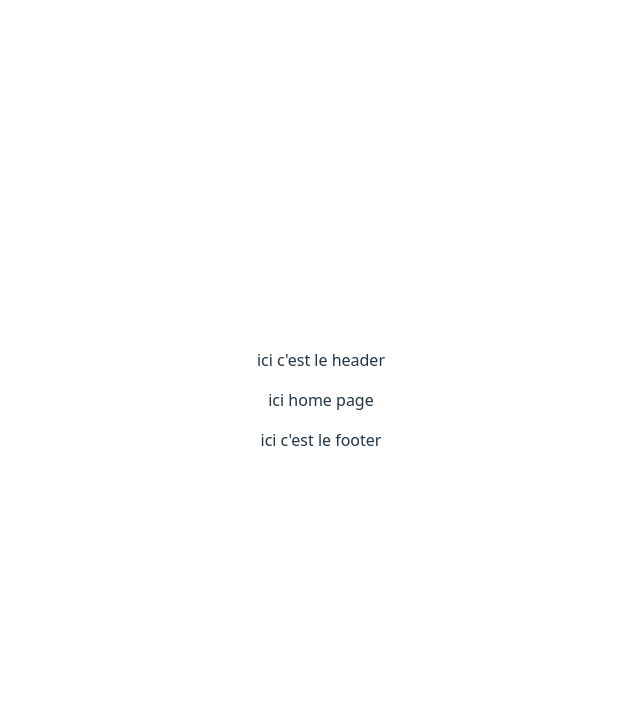
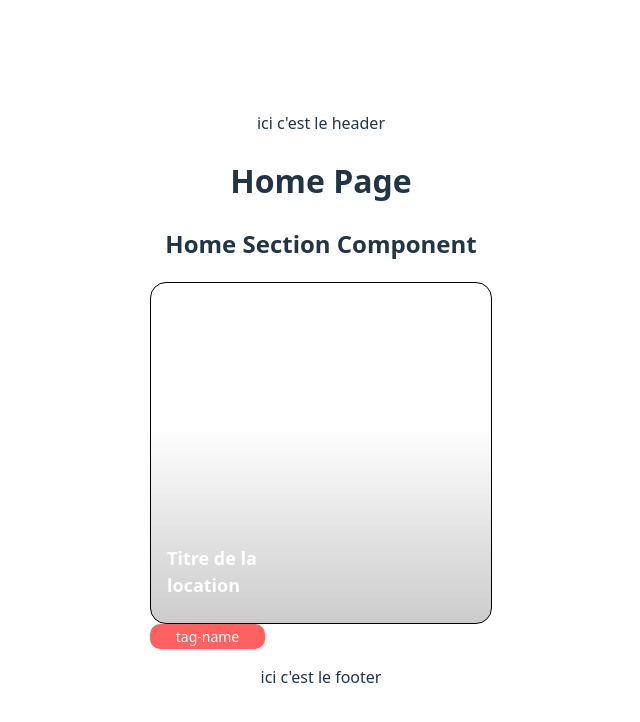
Before and after one commit to magdau5-dev/location-immobiliere-avec-React, a React (Vite) app: page / in a window 1280 px wide. Shown: the top 722 px of the page, without its empty margins (319-959 px from the left). Built offline with nearby package versions, Linux system fonts and the light colour scheme.

Commit message:
Add : components thumb + tag-name (base)

```diff
--- a/src/components/TagName.jsx
+++ b/src/components/TagName.jsx
@@ -1,10 +1,10 @@
 const TagName = () => {
     return (
         <>
-
-            <p>Salut du TagName</p>
-
+            <div className="tag">
+                <p>tag-name</p>
+            </div>
         </>
-    )
-}
+    );
+};
 export default TagName;
--- a/src/components/Thumb.jsx
+++ b/src/components/Thumb.jsx
@@ -0,0 +1,10 @@
+const Thumb = () => {
+    return (
+        <>
+            <div className="thumb-card">
+                <h4 className="thumb-tittle">Titre de la location</h4>
+            </div>
+        </>
+    );
+};
+export default Thumb;
--- a/src/index.sass
+++ b/src/index.sass
@@ -18,14 +18,6 @@
   padding: 2rem
   text-align: center
 
-a
-  font-weight: 500
-  color: #646cff
-  text-decoration: inherit
-
-  &:hover
-    color: #535bf2
-
 body
   margin: 0
   display: flex
@@ -33,27 +25,49 @@ body
   min-width: 320px
   min-height: 100vh
 
-h1
-  font-size: 3.2em
-  line-height: 1.1
+// ============= COMPONENTS ============= //
 
-button
-  border-radius: 8px
-  border: 1px solid transparent
-  padding: 0.6em 1.2em
-  font-size: 1em
+// ------ Thumb card ------ //
+.thumb-card
+  position: relative
+  width: 340px
+  height: 340px
+  border-radius: 16px
+  border: 1px solid #000 // ne pas oublier a retirer
+  background: linear-gradient(
+    180deg,
+    rgba(255, 255, 255, 0) 0%,
+    rgba(10, 10, 10, 0) 42%,
+    rgba(4, 4, 4, 0.205) 99.99%,
+    rgba(0, 0, 0, 0.5) 100%
+)
+
+.thumb-tittle
+  position: absolute
+  left: 0
+  bottom: 0
+  width: 100px
+  text-align: left
+  padding: 0 1rem
+  color: #ffffff
+  font-size: 18px
+  font-weight: 700
+
+
+// ------ Tag ------ //
+.tag
+  width: 115px
+  height: 25px
+  border-radius: 10px
+  background-color: #FF6060
+  color: #ffffff
+  font-size: 14px
   font-weight: 500
-  font-family: inherit
-  background-color: #1a1a1a
-  cursor: pointer
-  transition: border-color 0.25s
+  // police montserrat a ajouter
 
-  &:hover
-    border-color: #646cff
-
-  &:focus,
-  &:focus-visible
-    outline: 4px auto -webkit-focus-ring-color
+  display: flex
+  align-items: center
+  justify-content: center
 
 @media (prefers-color-scheme: light)
   :root
--- a/src/mainPages/HomePage.jsx
+++ b/src/mainPages/HomePage.jsx
@@ -1,9 +1,14 @@
+import HomeSection from "../sections/HomeSection";
+
 const HomePage = () => {
-  return (
-    <div>
-      <p>ici home page</p>
-    </div>
-  )
-}
+    return (
+        <>
+            <h1>Home Page</h1>
+            <div>
+                <HomeSection />
+            </div>
+        </>
+    );
+};
 
-export default HomePage
+export default HomePage;
--- a/src/sections/HomeSection.jsx
+++ b/src/sections/HomeSection.jsx
@@ -0,0 +1,15 @@
+import TagName from "../components/TagName";
+import Thumb from "../components/Thumb";
+
+const HomeSection = () => {
+    return (
+        <>
+            <h2>Home Section Component</h2>
+            <div>
+                <Thumb />
+                <TagName />
+            </div>
+        </>
+    );
+};
+export default HomeSection;
```
